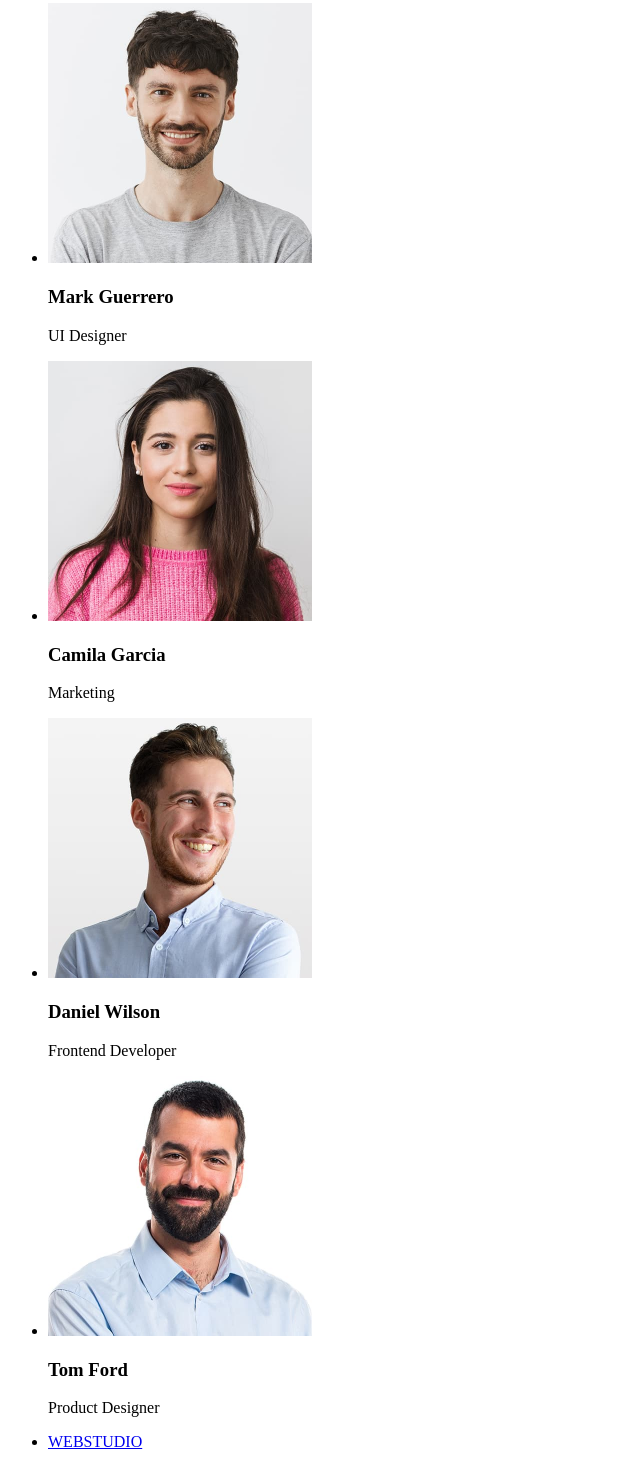
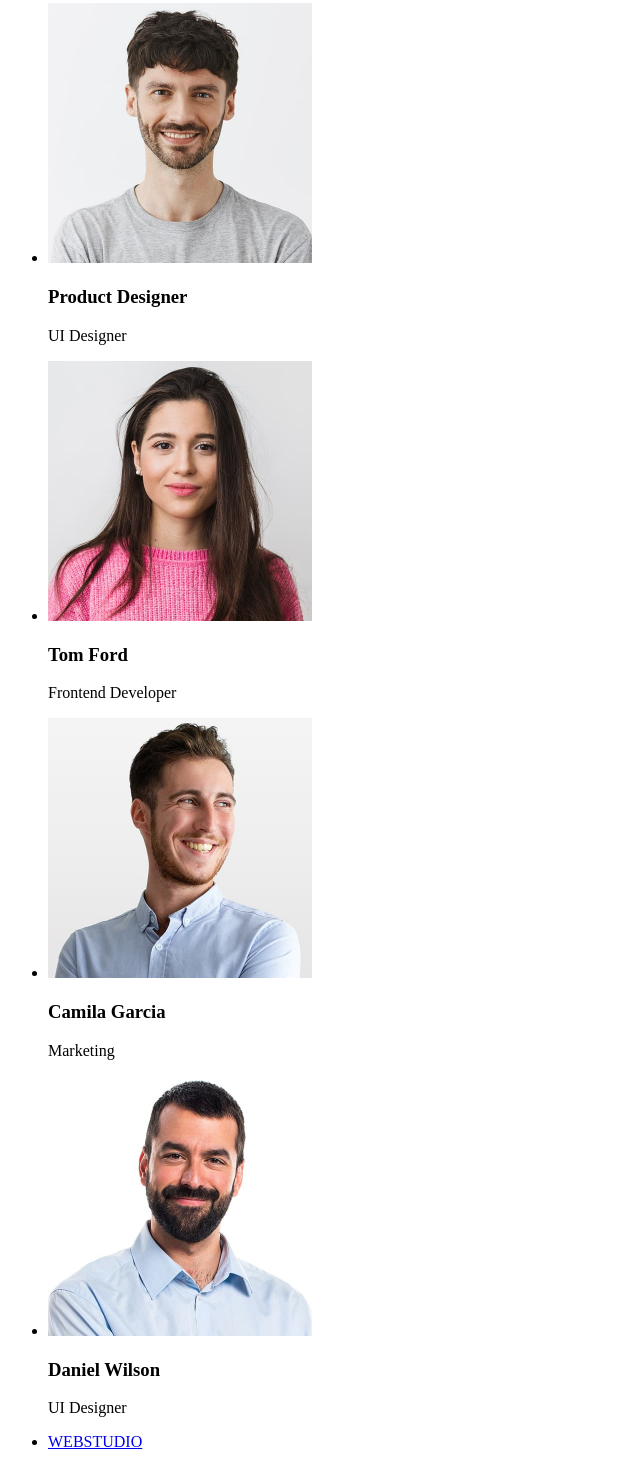
Before and after one commit to Polosochek/goit-markup-hw-01, a plain HTML site: page index.html in a window 1280 px wide. Shown: the part 657-2120 px from the top of the page, without its empty margins (0-640 px from the left). Drawn offline with Linux system fonts and the light colour scheme.

Commit message:
edit index main

```diff
--- a/index.html
+++ b/index.html
@@ -65,23 +65,23 @@
 <ul>
 <li>
 <img width="264" src="images/img1.jpg" alt="Korotkij opys"><br>
-<h3>Mark Guerrero</h3>
+<h3>Product Designer</h3>
 <p>UI Designer</p>
     </li>
 <li>
 <img width="264" src="images/img-1.jpg" alt="Korotkij opys"><br>
+<h3>Tom Ford</h3>
+<p>Frontend Developer</p>
+    </li>
+<li>
+<img width="264" src="images/img-2.jpg" alt="Korotkij opys"><br>
 <h3>Camila Garcia</h3>
 <p>Marketing</p>
     </li>
 <li>
-<img width="264" src="images/img-2.jpg" alt="Korotkij opys"><br>
+<img width="264" src="images/img.jpg" alt="Korotkij opys">
 <h3>Daniel Wilson</h3>
-<p>Frontend Developer</p>
-    </li>
-<li>
-<img width="264" src="images/img.jpg" alt="Korotkij opys">
-<h3>Tom Ford</h3>
-<p>Product Designer</p>
+<p>UI Designer</p>
     </li>
 </ul>
         </section>
```
